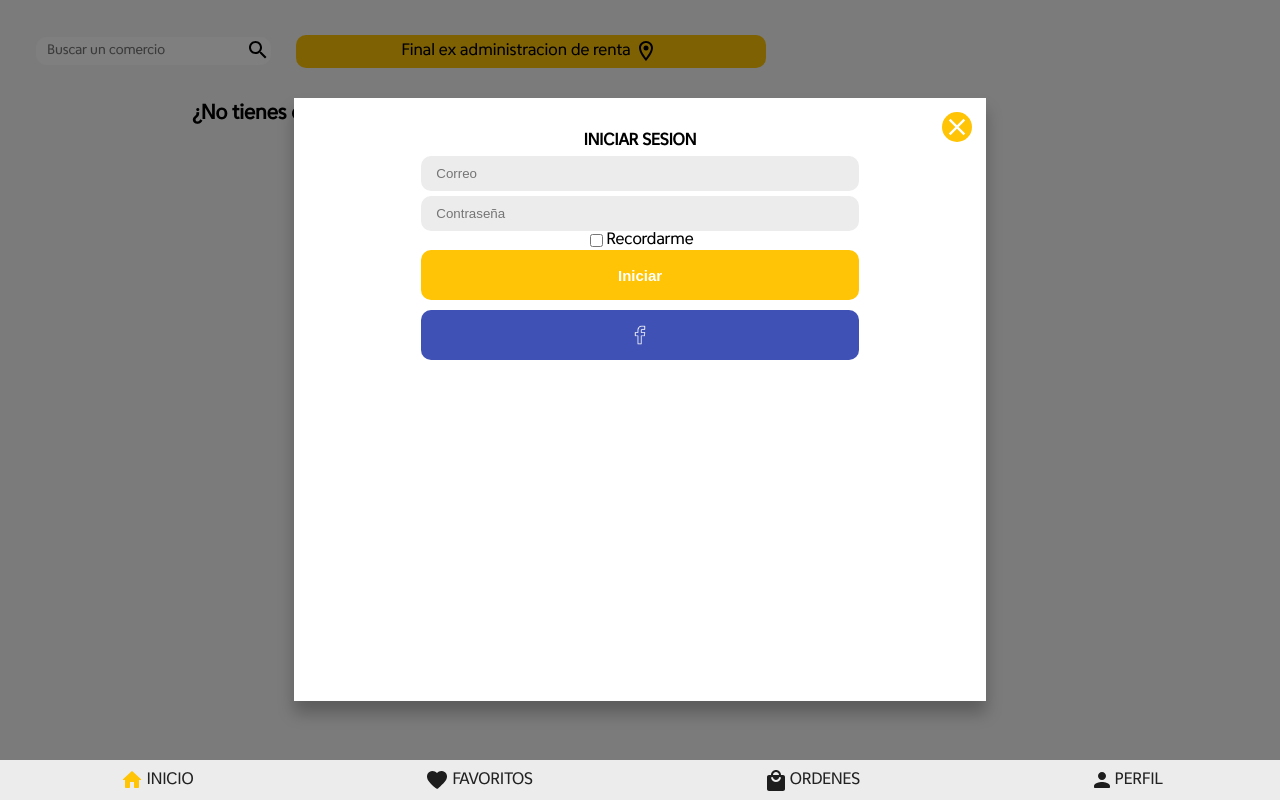
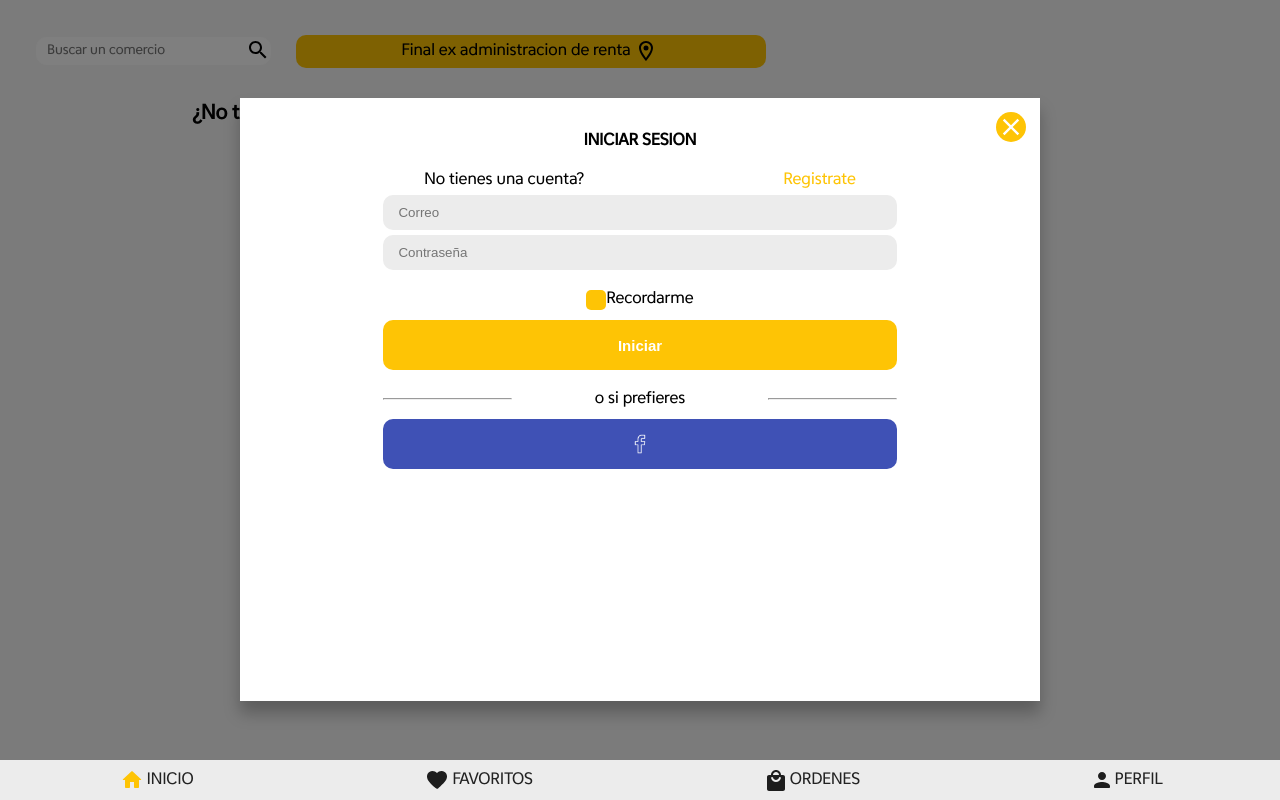
Before and after one commit to Urielch997/DeliveryApp, a React (Create React App) app: page /login in a window 1280 px wide. Both pictures are taken after a click on the icon 1101 px from the left and 780 px from the top of the page. Built offline with nearby package versions, Linux system fonts and the light colour scheme; no server answers.

Commit message:
Login
Se agregaron dise;os al login y se sigue trabajando la parte del registro

```diff
--- a/src/App.css
+++ b/src/App.css
@@ -41,6 +41,25 @@ html {
 
 .react-responsive-modal-modalCenter{
     border-radius:15px;
+}
+
+.input-group > span:nth-child(1){
+    width: 70%;
+}
+
+#chek{
+    display: none;
+}
+
+.recor-group{
+    margin-top:20px;
+}
+
+.check-recor{
+    background:#fec405;
+    width: 20px !important;
+    height: 20px;
+    border-radius: 5px;
 }
 
 .search{
--- a/src/componentes/Footer.js
+++ b/src/componentes/Footer.js
@@ -55,6 +55,10 @@ class Footer extends Component{
                     <div className="title-card">
                         <label id="iniciar">INICIAR SESION</label>
                     </div>
+                    <div className="input-group recor-group">
+                        <span>No tienes una cuenta?</span>
+                        <span className='yellow'>Registrate</span>
+                    </div>
                     <div id="log">
                     <div className="form-group-login">
                         <div className="input-group">
@@ -63,16 +67,16 @@ class Footer extends Component{
                         <div className="input-group">
                             <input type="password" className="input-login" placeholder='Contraseña'/>
                         </div>
-                        <div className="input-group">
-                            <label className='gender'></label>
-                            <input type="checkbox"/>
+                        <div className="input-group recor-group">
+                            <label className='check-recor' for='chek'></label>
+                            <input type="checkbox" id='chek'/>
                             <span>Recordarme</span>
-
                         </div>
                     </div>
                     <div className='button-con-login'>
                         <button onClick={this.login}>Iniciar</button>
                     </div>
+                        <div className="text-midle-button recor-group"><hr></hr><span className='text-midle-text'>o si prefieres</span><hr></hr></div>
                     <div className='button-con-login-fb'>
                         <button onClick={this.login}><img src={Face}/></button>
                     </div>
--- a/src/estilos/login.css
+++ b/src/estilos/login.css
@@ -133,6 +133,23 @@ input[type='date']{
 
 }
 
+.text-midle-button{
+    display:flex;
+    text-align: center;
+}
+
+.text-midle-text{
+    display: flex;
+    width: 100%;
+    text-align: center;
+    justify-content: center;
+}
+
+hr{
+    width: 50%;
+    height: 1px;
+}
+
 .h1{
     font-size: 20px;
     font-weight: 700;
```
